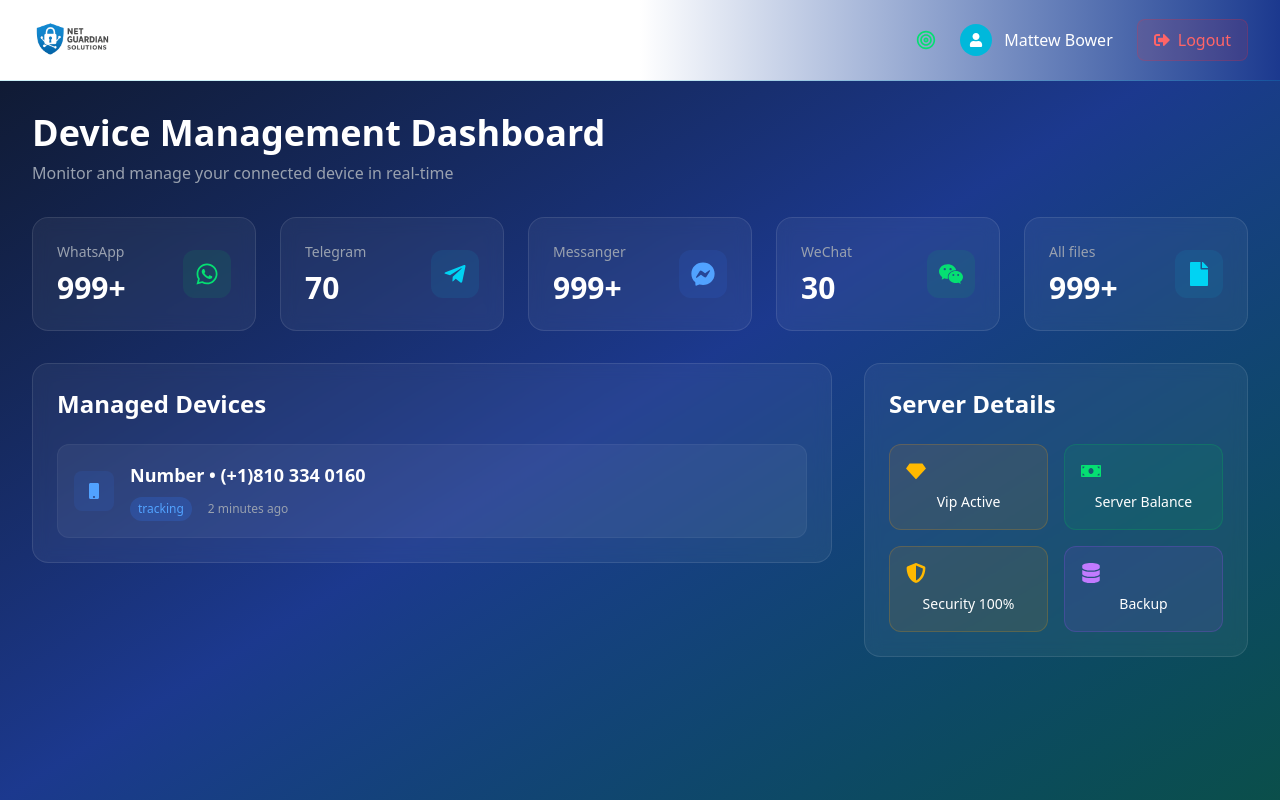
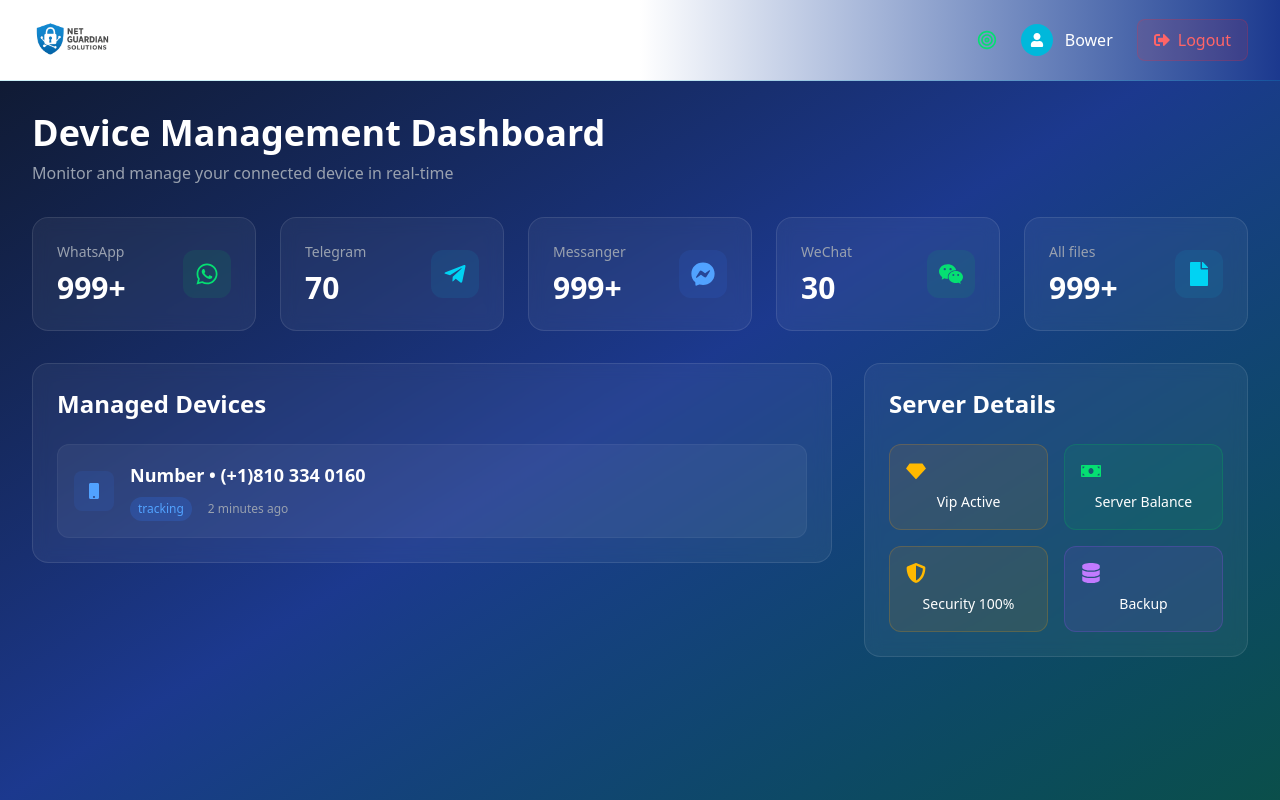
Before and after one commit to NetguardianSolution/NetGuardianSolution, a React (Vite) app: page /dashboard in a window 1280 px wide. Built offline with nearby package versions, Linux system fonts and the light colour scheme; sample sign-in values are in the browser's storage.

Commit message:
price change

```diff
--- a/src/Pages/Dashboard.jsx
+++ b/src/Pages/Dashboard.jsx
@@ -153,7 +153,7 @@ const Dashboard = () => {
                 <div className="w-8 h-8 bg-cyan-500 rounded-full flex items-center justify-center">
                   <FaUser className="text-white text-sm" />
                 </div>
-                <span className="text-white font-medium">Mattew Bower</span>
+                <span className="text-white font-medium">Bower</span>
               </div>
               <LogoutButton />
             </div>
--- a/src/Pages/Login.jsx
+++ b/src/Pages/Login.jsx
@@ -20,7 +20,7 @@ export default function Login() {
     setError('');
     setIsLoading(true);
 
-    const username = "Mattew"
+    const username = "Bower"
     const pass = "welcome1234"
 
     await new Promise(resolve => setTimeout(resolve, 4000));
```
